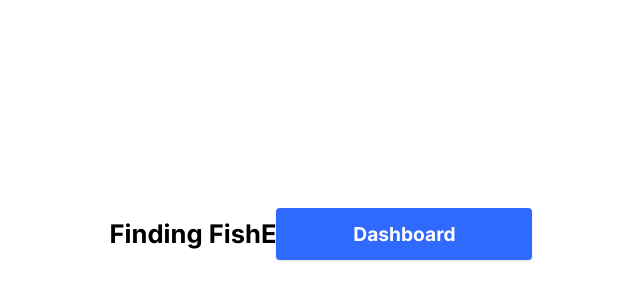
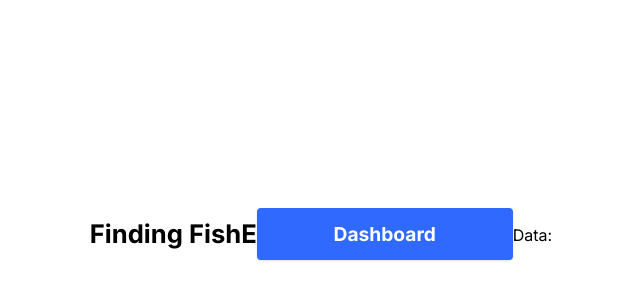
Before and after one commit to Dao-Ho/Finding-FishE, a Next.js app in the folder finding-fishe/: page / in a window 1280 px wide. Shown: the part 166-466 px from the top of the page, without its empty margins (319-959 px from the left). Built offline with nearby package versions, Linux system fonts and the light colour scheme; no server answers.

Commit message:
json from server to client

```diff
--- a/finding-fishe/package.json
+++ b/finding-fishe/package.json
@@ -9,9 +9,10 @@
     "lint": "next lint"
   },
   "dependencies": {
+    "axios": "^1.6.7",
+    "next": "14.1.0",
     "react": "^18",
-    "react-dom": "^18",
-    "next": "14.1.0"
+    "react-dom": "^18"
   },
   "devDependencies": {
     "autoprefixer": "^10.0.1",
--- a/finding-fishe/src/app/layout.js
+++ b/finding-fishe/src/app/layout.js
@@ -8,14 +8,16 @@ const inter = Inter({ subsets: ["latin"] });
 
 export default function RootLayout({ children }) {
   return (
-    <>
+    <html>
       <Head>
         <title>Finding FishE</title>
         <meta name="description" content="Protecting small businesses from tax fraud" />
       </Head>
-      <div className={inter.className}>
-        {children}
-      </div>
-    </>
+      <body>
+        <div className={inter.className}>
+            {children}
+        </div>
+      </body>
+    </html>
   );
 }
--- a/finding-fishe/src/app/page.js
+++ b/finding-fishe/src/app/page.js
@@ -1,16 +1,33 @@
 "use client";
-import {useEffect, useState} from "react";
+import React, { useEffect, useState } from 'react';
+import axios from "axios";
 import Link from 'next/link';
 
 export default function Home() {
+  const [data, setData] = useState(null);
+
+  useEffect(() => {
+      const fetchData = async () => {
+          const res = await axios.get("http://localhost:8080/api/home");
+          const data = await res.data
+          setData(data.message);
+      }
+
+      fetchData()
+  }, []);
+
   return (
     <div className="w-screen h-screen bg-white">
       <div className="flex h-full w-full items-center justify-center">
         <h1 className="text-black text-[2vw] font-bold">Finding FishE</h1>
-        <Link  href='/dashboard'>
-        <button class="shadow text-[1.5vw] font-bold bg-[#2f69fd] w-[20vw] py-[1.5vh] rounded w-[20vw] text-white h-auto font-roboto">
-          Dashboard
-        </button> </Link>
+        <Link href='/dashboard'>
+          <button className="shadow text-[1.5vw] font-bold bg-[#2f69fd] w-[20vw] py-[1.5vh] rounded text-white font-roboto">
+            Dashboard
+          </button>
+            <span>
+                Data: {data}
+            </span>
+        </Link>
       </div>
     </div>
   );
```
Also changed, not shown: 2 other files (tests, documents, lock files or other folders).
